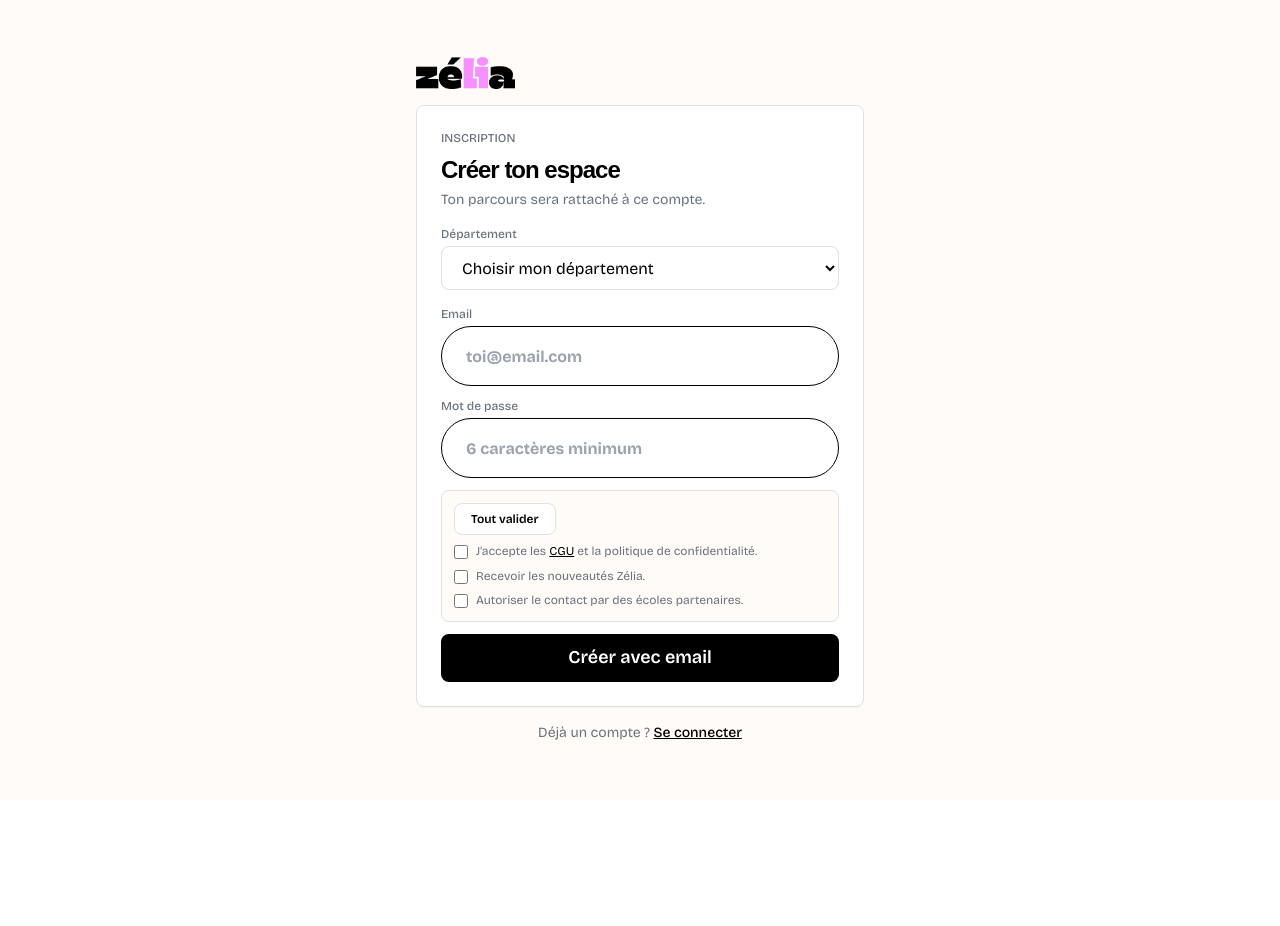
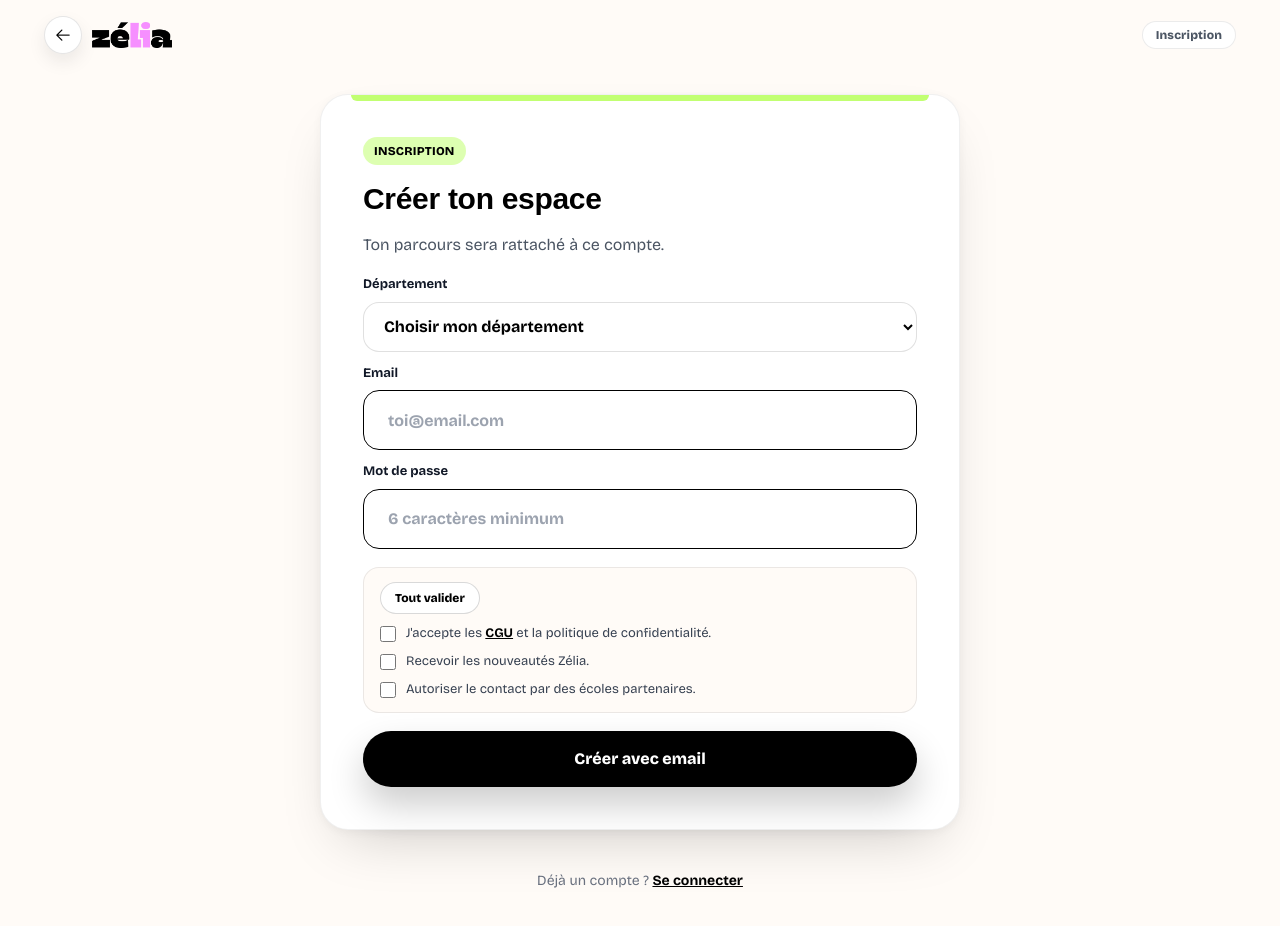
Before and after one commit to geen21/zelia, a React (Vite) app in the folder client/: page /register in a window 1280 px wide. Shown: the top 926 px of the page. Before the commit the page ends 800 px from the top, so only its background shows below. Built offline with nearby package versions, Linux system fonts and the light colour scheme.

Commit message:
feat: enhance registration page with identity consent and banner components

```diff
--- a/client/src/pages/OrientationFlow.css
+++ b/client/src/pages/OrientationFlow.css
@@ -431,6 +431,65 @@
 .identity-note { width: 100%; color: #6b7280; font-size: 13px; line-height: 1.4; }
 .identity-error { color: #b42318 !important; font-size: 14px !important; line-height: 1.35 !important; }
 .identity-submit { width: 100%; min-width: 0; }
+.identity-banner {
+  width: 100%;
+  border: 1px solid rgba(193,255,114,.9);
+  background: #f8fff0;
+  border-radius: 14px;
+  padding: 10px 14px;
+  color: #111827;
+  font-size: 13px;
+  font-weight: 600;
+  line-height: 1.4;
+}
+.identity-consent {
+  display: grid;
+  gap: 10px;
+  width: 100%;
+  border: 1px solid rgba(0,0,0,.08);
+  border-radius: 16px;
+  background: var(--of-cream);
+  padding: 14px 16px;
+}
+.identity-consent-all {
+  justify-self: start;
+  min-height: 32px;
+  padding: 0 14px;
+  border-radius: 999px;
+  border: 1px solid rgba(0,0,0,.15);
+  background: #fff;
+  color: #000;
+  font-size: 12px;
+  font-weight: 800;
+  cursor: pointer;
+  transition: background .15s ease, border-color .15s ease, transform .15s ease;
+}
+.identity-consent-all:hover { background: var(--of-lime); border-color: #a7ec4e; transform: translateY(-1px); }
+.identity-consent-row {
+  display: flex;
+  align-items: flex-start;
+  gap: 10px;
+  color: #374151;
+  font-size: 13px;
+  line-height: 1.4;
+  cursor: pointer;
+}
+.identity-consent-row input {
+  flex: 0 0 auto;
+  width: 16px;
+  height: 16px;
+  margin-top: 2px;
+  accent-color: var(--of-lime);
+  cursor: pointer;
+}
+.identity-consent-row a { color: #000; font-weight: 700; text-decoration: underline; }
+.identity-switch {
+  margin-top: 18px;
+  text-align: center;
+  color: #6b7280;
+  font-size: 14px;
+}
+.identity-switch a { color: #000; font-weight: 700; text-decoration: underline; }
 
 /* ---------- Persona reveal ---------- */
 .personality-stage { padding-top: clamp(20px, 4vh, 36px); }
--- a/client/src/pages/Register.jsx
+++ b/client/src/pages/Register.jsx
@@ -8,6 +8,7 @@ import {
   persistAuthSessionAndOnboarding,
   rememberRegistrationConsent
 } from '../lib/authFlow'
+import './OrientationFlow.css'
 
 const DEPARTMENTS = [
   ['01', 'Ain'], ['02', 'Aisne'], ['03', 'Allier'], ['04', 'Alpes-de-Haute-Provence'], ['05', 'Hautes-Alpes'], ['06', 'Alpes-Maritimes'],
@@ -151,32 +152,35 @@ export default function Register() {
   }
 
   return (
-    <main className="min-h-[100svh] bg-[#fffbf7] text-black flex items-center justify-center px-4 py-3 sm:py-8 overflow-hidden">
-      <div className="w-full max-w-md">
-        <Link to="/" className="inline-flex mb-3 sm:mb-8" aria-label="Accueil Zelia">
-          <img src="/static/images/logo-dark.png" alt="Zelia" className="h-6 sm:h-8 w-auto" />
+    <main className="orientation-flow">
+      <header className="orientation-topbar">
+        <div className="topbar-row">
+          <div className="topbar-lead">
+            <Link to="/" className="back-button" aria-label="Accueil Zelia" title="Accueil Zelia">
+              <i className="ph ph-arrow-left" aria-hidden="true" />
             </Link>
+            <img src="/static/images/logo-dark.png" alt="Zélia" />
+          </div>
+          <span className="flow-step-label">Inscription</span>
+        </div>
+      </header>
 
-        <div className="bg-white border border-line rounded-lg shadow-card p-4 sm:p-7">
-          <div className="mb-3 sm:mb-6">
-            <p className="text-xs uppercase font-medium text-text-secondary tracking-normal mb-2">Inscription</p>
-            <h1 className="text-xl sm:text-2xl font-semibold leading-tight mb-1 sm:mb-2">Créer ton espace</h1>
-            <p className="text-xs sm:text-sm text-text-secondary">Ton parcours sera rattaché à ce compte.</p>
-          </div>
+      <div className="orientation-stage compact identity-stage">
+        <form className="orientation-card identity-card" onSubmit={handleEmailRegister}>
+          <span className="orientation-pill">Inscription</span>
+          <h1>Créer ton espace</h1>
+          <p>Ton parcours sera rattaché à ce compte.</p>
 
           {hasOrientationCache && (
-            <div className="mb-3 sm:mb-4 rounded-lg border border-[#c1ff72] bg-[#f8fff0] px-3 sm:px-4 py-2 sm:py-3 text-xs sm:text-sm font-medium">
-              Ton parcours est prêt, il sera rattaché à ton compte après connexion.
-            </div>
+            <p className="identity-banner">Ton parcours est prêt, il sera rattaché à ton compte après connexion.</p>
           )}
 
-          <div className="mb-3 sm:mb-4">
-            <label className="block">
-              <span className="block text-xs font-medium text-text-secondary mb-1">Département</span>
+          <div className="identity-form-grid">
+            <label>
+              <span>Département</span>
               <select
                 value={departmentCode}
                 onChange={(event) => setDepartmentCode(event.target.value)}
-                className="w-full h-10 sm:h-11 rounded-lg border border-line px-3 outline-none bg-white focus:border-black text-sm sm:text-base"
                 required
               >
                 <option value="">Choisir mon département</option>
@@ -185,68 +189,55 @@ export default function Register() {
                 ))}
               </select>
             </label>
-          </div>
-
-          <form onSubmit={handleEmailRegister} className="space-y-2 sm:space-y-3">
-            <label className="block">
-              <span className="block text-xs font-medium text-text-secondary mb-1">Email</span>
+            <label>
+              <span>Email</span>
               <input
                 type="email"
                 value={email}
                 onChange={(event) => setEmail(event.target.value)}
                 placeholder="toi@email.com"
-                className="w-full h-10 sm:h-11 rounded-lg border border-line px-3 outline-none focus:border-black text-sm sm:text-base"
                 autoComplete="email"
               />
             </label>
-            <label className="block">
-              <span className="block text-xs font-medium text-text-secondary mb-1">Mot de passe</span>
+            <label>
+              <span>Mot de passe</span>
               <input
                 type="password"
                 value={password}
                 onChange={(event) => setPassword(event.target.value)}
                 placeholder="6 caractères minimum"
-                className="w-full h-10 sm:h-11 rounded-lg border border-line px-3 outline-none focus:border-black text-sm sm:text-base"
                 autoComplete="new-password"
               />
             </label>
+          </div>
 
-            <div className="space-y-1.5 sm:space-y-2 rounded-lg bg-[#fffbf7] border border-line p-2.5 sm:p-3 text-xs text-text-secondary">
-              <button
-                type="button"
-                onClick={acceptAll}
-                className="h-7 sm:h-8 px-3 rounded-lg border border-gray-200 bg-white text-black text-xs font-semibold hover:border-black"
-              >
+          <div className="identity-consent">
+            <button type="button" onClick={acceptAll} className="identity-consent-all">
               Tout valider
             </button>
-              <label className="flex items-start gap-2 cursor-pointer leading-snug">
-                <input type="checkbox" checked={acceptTerms} onChange={(event) => setAcceptTerms(event.target.checked)} className="mt-0.5 h-3.5 w-3.5 shrink-0 accent-[#c1ff72]" />
-                <span>J'accepte les <Link to="/legal/conditions" className="text-black underline">CGU</Link> et la politique de confidentialité.</span>
+            <label className="identity-consent-row">
+              <input type="checkbox" checked={acceptTerms} onChange={(event) => setAcceptTerms(event.target.checked)} />
+              <span>J'accepte les <Link to="/legal/conditions">CGU</Link> et la politique de confidentialité.</span>
             </label>
-              <label className="flex items-start gap-2 cursor-pointer leading-snug">
-                <input type="checkbox" checked={newsletterOptIn} onChange={(event) => setNewsletterOptIn(event.target.checked)} className="mt-0.5 h-3.5 w-3.5 shrink-0 accent-[#c1ff72]" />
+            <label className="identity-consent-row">
+              <input type="checkbox" checked={newsletterOptIn} onChange={(event) => setNewsletterOptIn(event.target.checked)} />
               <span>Recevoir les nouveautés Zélia.</span>
             </label>
-              <label className="flex items-start gap-2 cursor-pointer leading-snug">
-                <input type="checkbox" checked={acceptDataTransfer} onChange={(event) => setAcceptDataTransfer(event.target.checked)} className="mt-0.5 h-3.5 w-3.5 shrink-0 accent-[#c1ff72]" />
+            <label className="identity-consent-row">
+              <input type="checkbox" checked={acceptDataTransfer} onChange={(event) => setAcceptDataTransfer(event.target.checked)} />
               <span>Autoriser le contact par des écoles partenaires.</span>
             </label>
           </div>
 
-            {error && <div className="rounded-lg border border-red-100 bg-red-50 px-3 py-2 text-xs sm:text-sm text-red-700">{error}</div>}
+          {error && <p className="identity-error" role="alert">{error}</p>}
 
-            <button
-              type="submit"
-              disabled={Boolean(loading)}
-              className="w-full h-11 sm:h-12 rounded-lg bg-black text-white font-semibold disabled:opacity-60"
-            >
+          <button className="primary-action identity-submit" type="submit" disabled={Boolean(loading)}>
             {loading === 'email' ? 'Création...' : 'Créer avec email'}
           </button>
         </form>
-        </div>
 
-        <p className="mt-3 sm:mt-4 text-center text-xs sm:text-sm text-text-secondary">
-          Déjà un compte ? <Link to={`/login${after ? `?after=${after}` : ''}`} className="text-black font-medium underline">Se connecter</Link>
+        <p className="identity-switch">
+          Déjà un compte ? <Link to={`/login${after ? `?after=${after}` : ''}`}>Se connecter</Link>
         </p>
       </div>
     </main>
```
Lines whose indentation alone changed are shown as unchanged.
